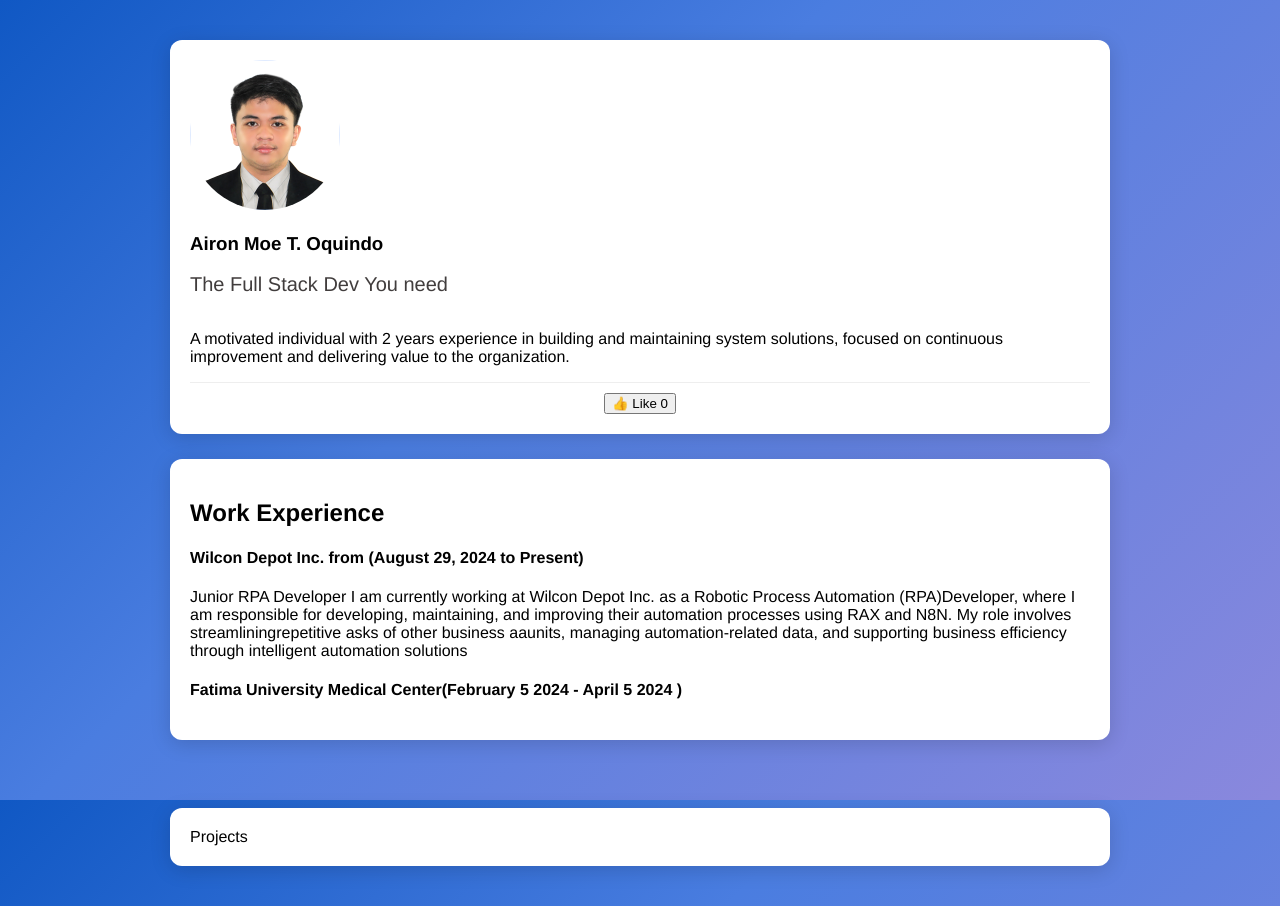
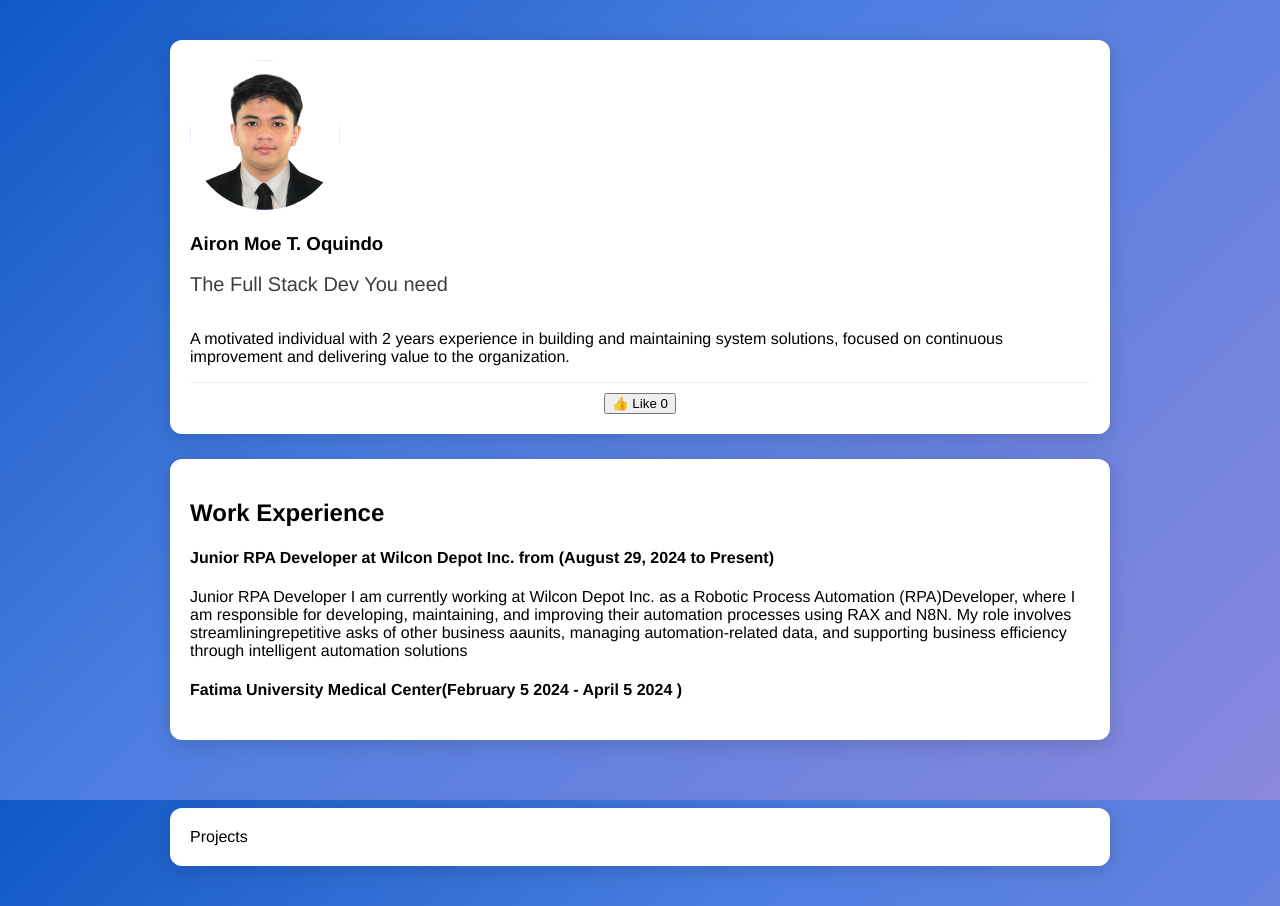
Before and after one commit to aironmoe/portfolio-website, a Vue app: page / in a window 1280 px wide. Built offline with nearby package versions, Linux system fonts and the light colour scheme.

Commit message:
changing the work title

```diff
--- a/src/components/HelloWorld.vue
+++ b/src/components/HelloWorld.vue
@@ -38,7 +38,7 @@ const isZoomed = ref(false);
 
       <div class="card">
         <h2>Work Experience</h2>
-        <h4 class="fb-name">Wilcon Depot Inc. from (August 29, 2024 to Present)</h4>
+        <h4 class="fb-name">Junior RPA Developer at Wilcon Depot Inc. from (August 29, 2024 to Present)</h4>
         <p>
           Junior RPA Developer I am currently working at Wilcon Depot Inc. as a Robotic
           Process Automation (RPA)Developer, where I am responsible for developing,
```
